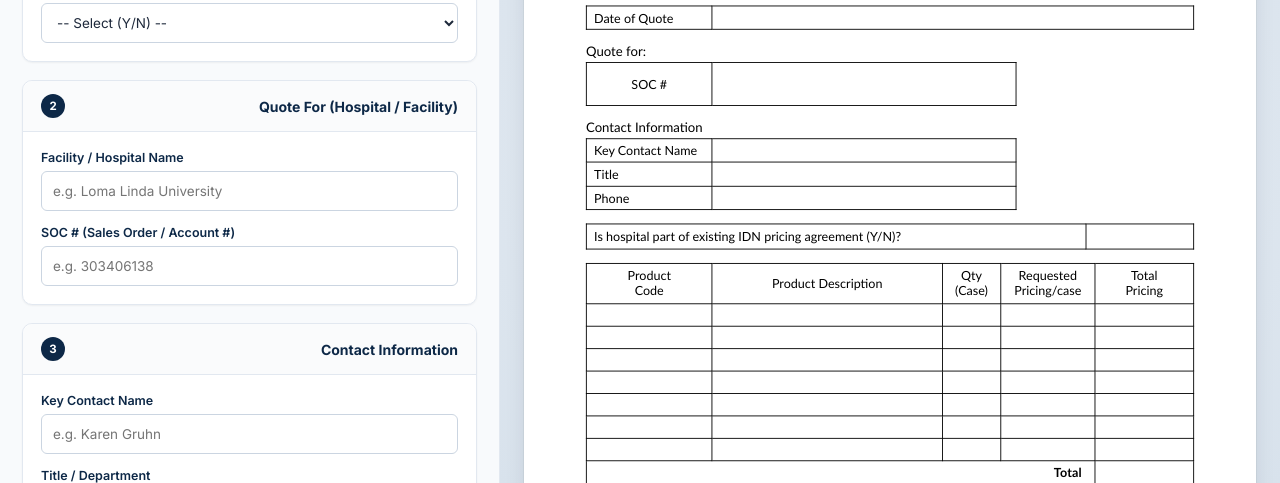
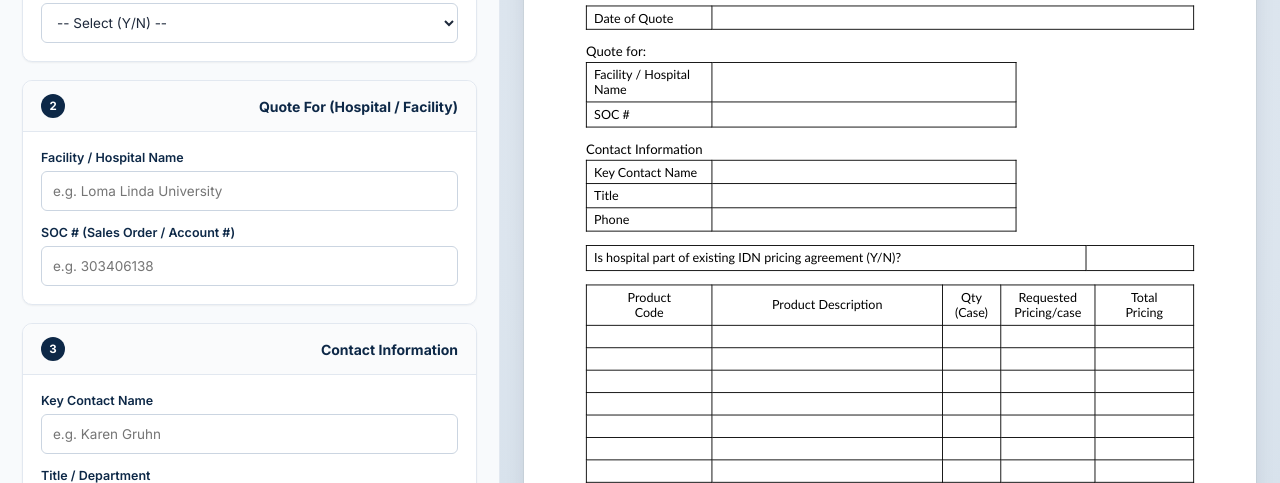
Before and after one commit to youngjk9-yz/Livsmed, a website built with Vite: page index.html in a window 1280 px wide. Shown: the part 317-800 px from the top of the page. Built offline with nearby package versions, Linux system fonts and the light colour scheme.

Commit message:
Add Facility / Hospital Name row above SOC # row

```diff
--- a/index.html
+++ b/index.html
@@ -282,11 +282,12 @@
                   <table class="doc-table doc-table-soc">
                     <tbody>
                       <tr>
+                        <td class="cell-label facility-label-cell">Facility / Hospital Name</td>
+                        <td class="cell-val facility-val-cell" id="preview-customer-name"></td>
+                      </tr>
+                      <tr>
                         <td class="cell-label soc-label-cell">SOC #</td>
-                        <td class="cell-val soc-val-cell">
-                          <div id="preview-customer-name" class="soc-customer-line"></div>
-                          <div id="preview-soc-number" class="soc-number-line"></div>
-                        </td>
+                        <td class="cell-val soc-val-cell" id="preview-soc-number"></td>
                       </tr>
                     </tbody>
                   </table>
--- a/src/style.css
+++ b/src/style.css
@@ -938,9 +938,7 @@ html, body {
   box-sizing: border-box;
 }
 
-.doc-table td:empty::before,
-.soc-customer-line:empty::before,
-.soc-number-line:empty::before {
+.doc-table td:empty::before {
   content: '\00a0';
   display: inline-block;
 }
@@ -964,31 +962,28 @@ html, body {
   font-weight: 400;
 }
 
-/* 2. SOC # Table (Partial Width) */
+/* 2. Quote for Table (Partial Width) */
 .doc-table-soc {
   width: 480px;
   table-layout: fixed;
 }
 
+.facility-label-cell,
 .soc-label-cell {
   width: 140px;
   min-width: 140px;
   max-width: 140px;
   box-sizing: border-box;
-  text-align: center;
+  text-align: left;
   font-weight: 400;
-}
-
+  line-height: 1.25;
+}
+
+.facility-val-cell,
 .soc-val-cell {
-  line-height: 1.4;
-}
-
-.soc-customer-line {
   font-weight: 400;
-}
-
-.soc-number-line {
-  font-weight: 400;
+  line-height: 1.35;
+  height: 25px;
 }
 
 /* 3. Contact Information Table (Partial Width) */
```
